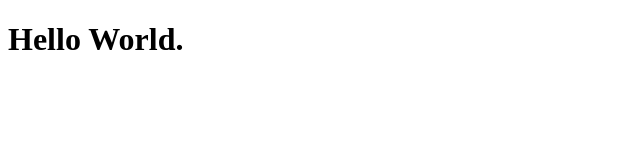
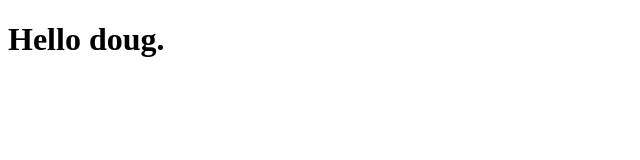
Before and after one commit to gravyfries/ulti-test-2, a plain HTML site: page index.html in a window 1280 px wide. Shown: the full height of the page, 0-640 px from the left. Drawn offline with Linux system fonts and the light colour scheme.

Commit message:
test commit
test

Signed-off-by: chuck coury <chuck@coury.org>

```diff
--- a/index.html
+++ b/index.html
@@ -3,6 +3,6 @@
 		<title></title>
 	</head>
 	<body>
-		<h1>Hello World.</h1>
+		<h1>Hello doug.</h1>
 	</body>
 </html>
```
